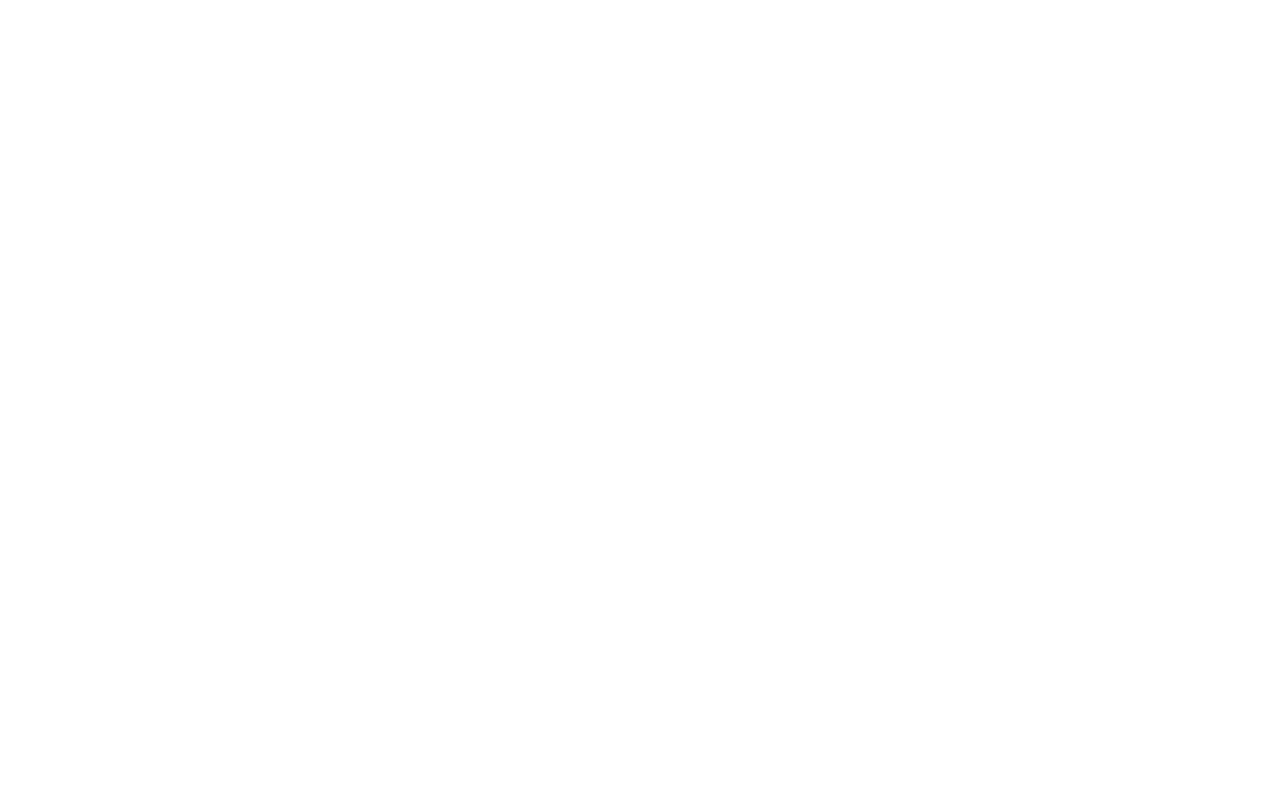
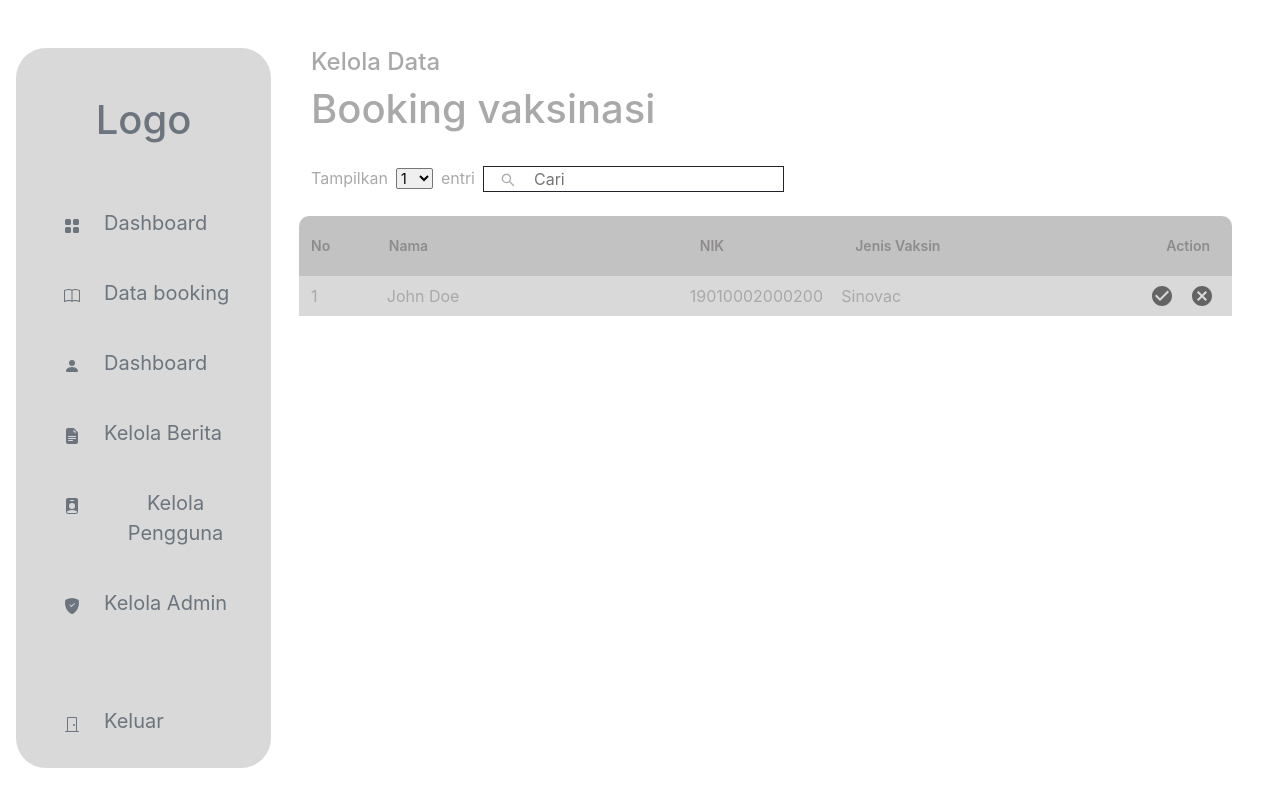
Before and after one commit to Ranto12/bookingvaccine-frontEnd, a React (Create React App) app in the folder vaccinebooking/: page /DataBooking in a window 1280 px wide. Before the commit this address had no page. Built offline with nearby package versions, Linux system fonts and the light colour scheme.

Commit message:
Data Booking Features

```diff
--- a/vaccinebooking/package.json
+++ b/vaccinebooking/package.json
@@ -4,6 +4,10 @@
   "private": true,
   "dependencies": {
     "@apollo/client": "^3.6.5",
+    "@emotion/react": "^11.9.0",
+    "@emotion/styled": "^11.8.1",
+    "@mui/icons-material": "^5.8.2",
+    "@mui/material": "^5.8.2",
     "@reduxjs/toolkit": "^1.8.2",
     "@testing-library/jest-dom": "^5.16.4",
     "@testing-library/react": "^13.3.0",
--- a/vaccinebooking/src/App.js
+++ b/vaccinebooking/src/App.js
@@ -1,15 +1,17 @@
-import { Route, Routes } from 'react-router-dom';
-import 'bootstrap/dist/css/bootstrap.min.css'
-import Login from './pages/Login';
-import Dashboard from './pages/Dasboard/Dasboard';
-import KelolaBerita from './pages/KelolaBerita/KelolaBerita';
+import { Route, Routes } from "react-router-dom";
+import "bootstrap/dist/css/bootstrap.min.css";
+import Login from "./pages/Login";
+import Dashboard from "./pages/Dasboard/Dasboard";
+import KelolaBerita from "./pages/KelolaBerita/KelolaBerita";
+import DataBooking from "./pages/DataBooking/DataBooking";
 
 function App() {
   return (
     <Routes>
-      <Route path='/login' element={<Login/>}/>
-      <Route path='/' element={<Dashboard/>}/>
-      <Route path='/KelolaBerita' element={<KelolaBerita/>}/>
+      <Route path="/login" element={<Login />} />
+      <Route path="/" element={<Dashboard />} />
+      <Route path="/KelolaBerita" element={<KelolaBerita />} />
+      <Route path="/DataBooking" element={<DataBooking />} />
       {/* <Route path='/login' element={<ViewUser/>}/> */}
     </Routes>
   );
--- a/vaccinebooking/src/assets/Style/style.css
+++ b/vaccinebooking/src/assets/Style/style.css
@@ -1,57 +1,61 @@
 /* sidebar */
-.sidebar{
-    background-color: #D9D9D9;
+.sidebar {
+  background-color: #d9d9d9;
   border-radius: 30px !important;
-
 }
-.menu-sidebar:hover{
-    background-color: #C2C2C2; ;
+.menu-sidebar:hover {
+  background-color: #c2c2c2;
   border-radius: 10px !important;
 }
 
-.menu-sidebar.active{
-    background-color: #C2C2C2; ;
+.menu-sidebar.active {
+  background-color: #c2c2c2;
 }
 
 /* dasboard  */
-.Fontcolor-Dasboard{
-    color: #AAA9A9;
+.Fontcolor-Dasboard {
+  color: #aaa9a9;
 }
-.background-color-card-rsud{
-    background-color: #C2C2C2;
+.background-color-card-rsud {
+  background-color: #c2c2c2;
   border-radius: 10px;
 }
 
 /* kelola berita */
-.fz-Head{
+.fz-Head {
   font-size: 24px;
 }
-.fz-Title{
+.fz-Title {
   font-size: 36px;
 }
-.Margin-top-Serch{
+.Margin-top-Serch {
   margin-top: 25px;
 }
-.Fz-16{
+.Fz-16 {
   font-size: 16px;
 }
 
-.LinkText:hover{
-    color: #AAA9A9;
+.LinkText:hover {
+  color: #aaa9a9;
   font-size: 14;
 }
-.background-color-Table{
-    background-color: #C2C2C2;
+.background-color-Table {
+  background-color: #c2c2c2;
   border-radius: 10px 10px 0px 0px;
   height: 60px;
   font-size: 14px;
   align-items: center;
-    color: #8E8B8B;
+  color: #8e8b8b;
   font-weight: 600;
   justify-content: center;
 }
-.TabelkelolaBerita{
-    background-color: #D9D9D9;
+.TabelkelolaBerita {
+  background-color: #d9d9d9;
   justify-content: center;
   align-items: center;
 }
+.TabelDataBooking {
+  background-color: #d9d9d9;
+  justify-content: center;
+  align-items: center;
+}
--- /dev/null
+++ b/vaccinebooking/src/component/DataBooking/TabelDataBooking.jsx
@@ -0,0 +1,29 @@
+import React from "react";
+import "../../assets/Style/style.css";
+import { IconButton } from "@mui/material";
+import CheckCircleIcon from "@mui/icons-material/CheckCircle";
+import CancelIcon from "@mui/icons-material/Cancel";
+
+const TabelDataBooking = () => {
+  return (
+    <div
+      className="d-flex TabelDataBooking justify-content-center"
+      style={{ backgroundcolor: "#D9D9D9" }}
+    >
+      <div className="col-1">1</div>
+      <div className="col-4">John Doe</div>
+      <div className="col-2">19010002000200</div>
+      <div className="col-4">Sinovac</div>
+      <div className="col-1 d-flex justify-content-center">
+        <IconButton aria-label="Check">
+          <CheckCircleIcon />
+        </IconButton>
+        <IconButton aria-label="Cancel">
+          <CancelIcon />
+        </IconButton>
+      </div>
+    </div>
+  );
+};
+
+export default TabelDataBooking;
--- a/vaccinebooking/src/component/Sidebar/Sidebar.jsx
+++ b/vaccinebooking/src/component/Sidebar/Sidebar.jsx
@@ -1,102 +1,116 @@
-import React, { useState } from 'react'
-import {Link} from 'react-router-dom'
-import { NavLink, useNavigate } from 'react-router-dom'
-import '../../assets/Style/style.css'
+import React, { useState } from "react";
+import { Link } from "react-router-dom";
+import { NavLink, useNavigate } from "react-router-dom";
+import "../../assets/Style/style.css";
 
 //assets
-import {icon} from "../../assets/icon";
-import { BsFillGridFill, BsBook, BsPersonFill, BsPersonBadgeFill, BsFillFileEarmarkTextFill, BsShieldFillCheck, BsDoorClosed } from "react-icons/bs";
+import { icon } from "../../assets/icon";
+import {
+  BsFillGridFill,
+  BsBook,
+  BsPersonFill,
+  BsPersonBadgeFill,
+  BsFillFileEarmarkTextFill,
+  BsShieldFillCheck,
+  BsDoorClosed,
+} from "react-icons/bs";
 
 const Sidebar = () => {
   return (
     <section>
-          <div className='row'>
-              <div className=' '>
-                <div className='text-center mt-5 sidebar mx-3  rounded-3 '>
-                    <h1 className='pb-5 pt-5 text-muted '>Logo</h1>
+      <div className="row">
+        <div className=" ">
+          <div className="text-center mt-5 sidebar mx-3  rounded-3 ">
+            <h1 className="pb-5 pt-5 text-muted ">Logo</h1>
 
-                    <div className='  text-center pb-4 ps-4 hover-bg-secondary ' >
-                           <Link className='text-decoration-none d-flex menu-sidebar  me-4 py-2' to="/">
-                               <div className='text-muted pt-1 ps-4 ' >
-                                    < BsFillGridFill/>
+            <div className="  text-center pb-4 ps-4 hover-bg-secondary ">
+              <Link
+                className="text-decoration-none d-flex menu-sidebar  me-4 py-2"
+                to="/"
+              >
+                <div className="text-muted pt-1 ps-4 ">
+                  <BsFillGridFill />
                 </div>
-                                <div className=' ps-4 text-muted  fs-5'>
-                                    Dashboard
-                               </div>
+                <div className=" ps-4 text-muted  fs-5">Dashboard</div>
               </Link>
             </div>
 
-                    <div className='  text-center pb-4 ps-4 hover-bg-secondary ' >
-                           <Link className='text-decoration-none d-flex menu-sidebar  me-4 py-2' to="/">
-                               <div className='text-muted pt-1 ps-4 ' >
-                                    < BsBook/>
+            <div className="  text-center pb-4 ps-4 hover-bg-secondary ">
+              <Link
+                className="text-decoration-none d-flex menu-sidebar  me-4 py-2"
+                to="/DataBooking"
+              >
+                <div className="text-muted pt-1 ps-4 ">
+                  <BsBook />
                 </div>
-                                <div className=' ps-4 text-muted  fs-5'>
-                                Data booking
-                               </div>
+                <div className=" ps-4 text-muted  fs-5">Data booking</div>
               </Link>
             </div>
 
-                    <div className='  text-center pb-4 ps-4 hover-bg-secondary ' >
-                           <Link className='text-decoration-none d-flex menu-sidebar  me-4 py-2' to="/">
-                               <div className='text-muted pt-1 ps-4 ' >
-                                    < BsPersonFill/>
+            <div className="  text-center pb-4 ps-4 hover-bg-secondary ">
+              <Link
+                className="text-decoration-none d-flex menu-sidebar  me-4 py-2"
+                to="/"
+              >
+                <div className="text-muted pt-1 ps-4 ">
+                  <BsPersonFill />
                 </div>
-                                <div className=' ps-4 text-muted  fs-5'>
-                                Dashboard
-                               </div>
+                <div className=" ps-4 text-muted  fs-5">Dashboard</div>
               </Link>
             </div>
 
-                    <div className='  text-center pb-4 ps-4 hover-bg-secondary ' >
-                           <Link className='text-decoration-none d-flex menu-sidebar  me-4 py-2' to="/KelolaBerita">
-                               <div className='text-muted pt-1 ps-4 ' >
-                                    < BsFillFileEarmarkTextFill/>
+            <div className="  text-center pb-4 ps-4 hover-bg-secondary ">
+              <Link
+                className="text-decoration-none d-flex menu-sidebar  me-4 py-2"
+                to="/KelolaBerita"
+              >
+                <div className="text-muted pt-1 ps-4 ">
+                  <BsFillFileEarmarkTextFill />
                 </div>
-                                <div className=' ps-4 text-muted  fs-5'>
-                                Kelola Berita
-                               </div>
+                <div className=" ps-4 text-muted  fs-5">Kelola Berita</div>
               </Link>
             </div>
 
-                    <div className='  text-center pb-4 ps-4 hover-bg-secondary ' >
-                           <Link className='text-decoration-none d-flex menu-sidebar  me-4 py-2' to="/">
-                               <div className='text-muted pt-1 ps-4 ' >
-                                    < BsPersonBadgeFill/>
+            <div className="  text-center pb-4 ps-4 hover-bg-secondary ">
+              <Link
+                className="text-decoration-none d-flex menu-sidebar  me-4 py-2"
+                to="/"
+              >
+                <div className="text-muted pt-1 ps-4 ">
+                  <BsPersonBadgeFill />
                 </div>
-                                <div className=' ps-4 text-muted  fs-5'>
-                                Kelola Pengguna
-                               </div>
+                <div className=" ps-4 text-muted  fs-5">Kelola Pengguna</div>
               </Link>
             </div>
 
-                    <div className='  text-center pb-4 ps-4 hover-bg-secondary ' >
-                           <Link className='text-decoration-none d-flex menu-sidebar  me-4 py-2' to="/">
-                               <div className='text-muted pt-1 ps-4 ' >
-                                    < BsShieldFillCheck/>
+            <div className="  text-center pb-4 ps-4 hover-bg-secondary ">
+              <Link
+                className="text-decoration-none d-flex menu-sidebar  me-4 py-2"
+                to="/"
+              >
+                <div className="text-muted pt-1 ps-4 ">
+                  <BsShieldFillCheck />
                 </div>
-                                <div className=' ps-4 text-muted  fs-5'>
-                                Kelola Admin
-                               </div>
+                <div className=" ps-4 text-muted  fs-5">Kelola Admin</div>
               </Link>
             </div>
 
-                    <div className='  text-center pb-4 ps-4 hover-bg-secondary pt-5 ' >
-                           <Link className='text-decoration-none d-flex menu-sidebar  me-4 py-2' to="/">
-                               <div className='text-muted pt-1 ps-4 ' >
-                                    < BsDoorClosed/>
+            <div className="  text-center pb-4 ps-4 hover-bg-secondary pt-5 ">
+              <Link
+                className="text-decoration-none d-flex menu-sidebar  me-4 py-2"
+                to="/"
+              >
+                <div className="text-muted pt-1 ps-4 ">
+                  <BsDoorClosed />
                 </div>
-                                <div className=' ps-4 text-muted  fs-5'>
-                                Keluar
-                               </div>
+                <div className=" ps-4 text-muted  fs-5">Keluar</div>
               </Link>
             </div>
           </div>
         </div>
       </div>
+    </section>
+  );
+};
 
-      </section>
-  )
-}
-
-export default Sidebar
+export default Sidebar;
--- /dev/null
+++ b/vaccinebooking/src/pages/DataBooking/DataBooking.jsx
@@ -0,0 +1,122 @@
+import React, { useState, useEffect } from "react";
+import Sidebar from "../../component/Sidebar/Sidebar";
+import { Link } from "react-router-dom";
+
+// style
+import "./../../assets/Style/style.css";
+
+// icon
+import { AiOutlineSearch } from "react-icons/ai";
+import TabelDataBooking from "../../component/DataBooking/TabelDataBooking";
+
+const DataBooking = () => {
+  // initial state and valiables
+  const [input, setInput] = useState("");
+  const [count, setCount] = useState(1);
+
+  const onChangeInput = (e) => {
+    const input = e.target.value;
+    setInput(input);
+  };
+
+  const handleSearch = () => {
+    setCount(1 + input);
+  };
+
+  useEffect(() => {
+    handleSearch();
+  }, []);
+
+  return (
+    <div className="Fontcolor-Dasboard">
+      <div className="row me-5">
+        <div className="col-3">
+          <Sidebar />
+        </div>
+        <div className="col-9 mt-5">
+          <div className="row">
+            <div className="col-6">
+              <h1 className="fz-Head">Kelola Data</h1>
+              <h1 className="fz-title">Booking vaksinasi</h1>
+            </div>
+          </div>
+
+          {/* filtering */}
+          <div className="row d-flex Margin-top-Serch align-items-end">
+            <div className="col-6 d-flex " style={{ height: "26px" }}>
+              <div>
+                <p className="Fz-16">Tampilkan</p>
+              </div>
+              <div className="ms-2">
+                <select
+                  name="jumlahArtiker "
+                  id="jumlahArtikel"
+                  style={{ fontSize: "14px", borderRadius: "2px" }}
+                >
+                  <option value="1">1</option>
+                  <option value="2">2</option>
+                  <option value="3">3</option>
+                  <option value="4">4</option>
+                  <option value="5">5</option>
+                  <option value="6">6</option>
+                  <option value="7">7</option>
+                  <option value="8">8</option>
+                  <option value="9">9</option>
+                  <option value="10">10</option>
+                  <option value="11">11</option>
+                  <option value="12">12</option>
+                  <option value="13">13</option>
+                  <option value="14">14</option>
+                  <option value="15">15</option>
+                </select>
+              </div>
+              <div className="d-flex">
+                <div>
+                  <p className="ms-2 Fz-16 me-2">entri</p>
+                </div>
+                <div className="border border-dark d-flex w-100">
+                  <div
+                    className="ms-3 me-3"
+                    style={{ cursor: "pointer", border: "none" }}
+                    onClick={handleSearch}
+                  >
+                    <AiOutlineSearch />
+                  </div>
+                  <div className="d-flex">
+                    <input
+                      type="text"
+                      style={{
+                        width: "251px",
+                        height: "24px",
+                        border: "none",
+                        borderRadius: "2px",
+                      }}
+                      placeholder="Cari"
+                      onChange={onChangeInput}
+                    />
+                  </div>
+                </div>
+              </div>
+            </div>
+          </div>
+
+          {/* tabel */}
+          <div className="row mt-4 background-color-Table  justify-content-center">
+            <div className="col-1">No</div>
+            <div className="col-4">Nama</div>
+            <div className="col-2">NIK</div>
+            <div className="col-4">Jenis Vaksin</div>
+            <div className="col-1">Action</div>
+          </div>
+
+          {/* isi tabel */}
+          <div className="TabelDataBooking row ">
+            <TabelDataBooking />
+          </div>
+        </div>
+      </div>
+    </div>
+  );
+};
+
+export default DataBooking;
```
Also changed, not shown: vaccinebooking/src/component/KelolaBerita/TabelKelolaBerita.jsx (+20 -28 lines), 1 other file (tests, documents, lock files or other folders). Lines whose indentation alone changed are shown as unchanged.
